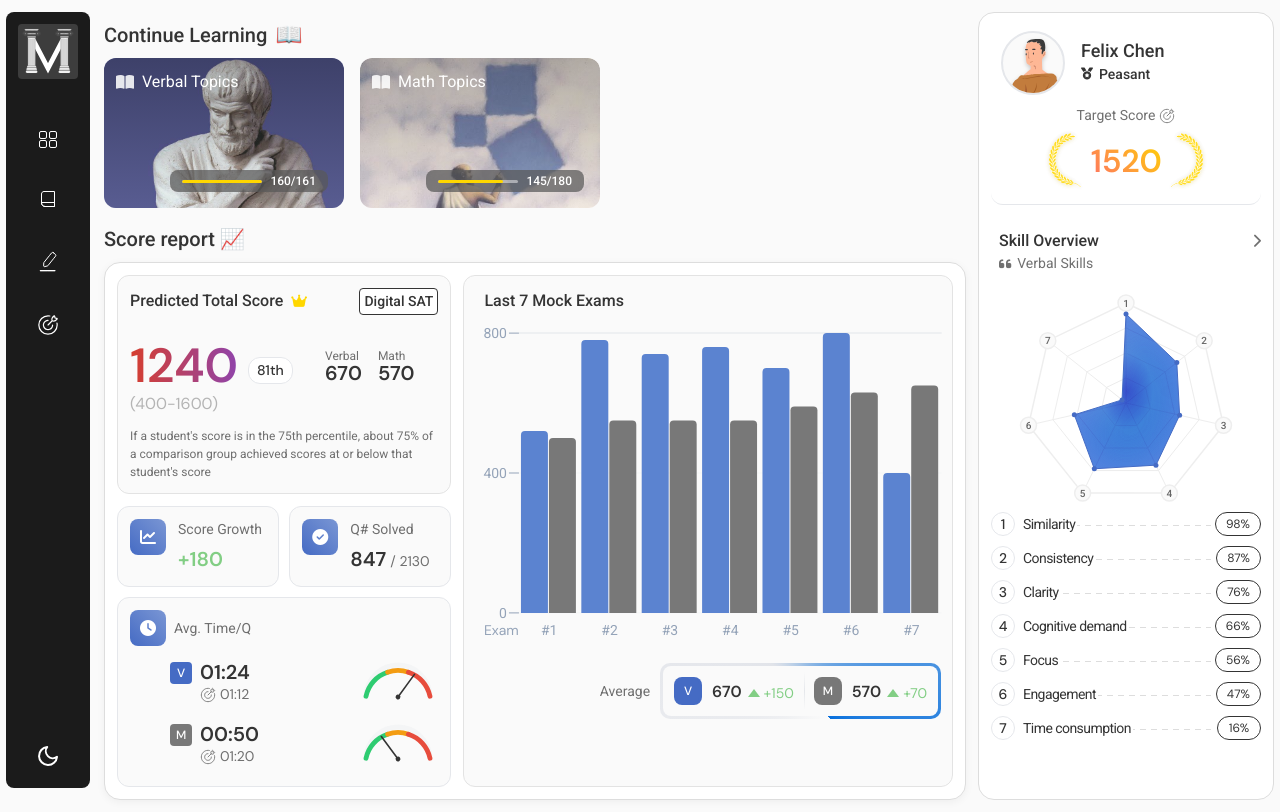
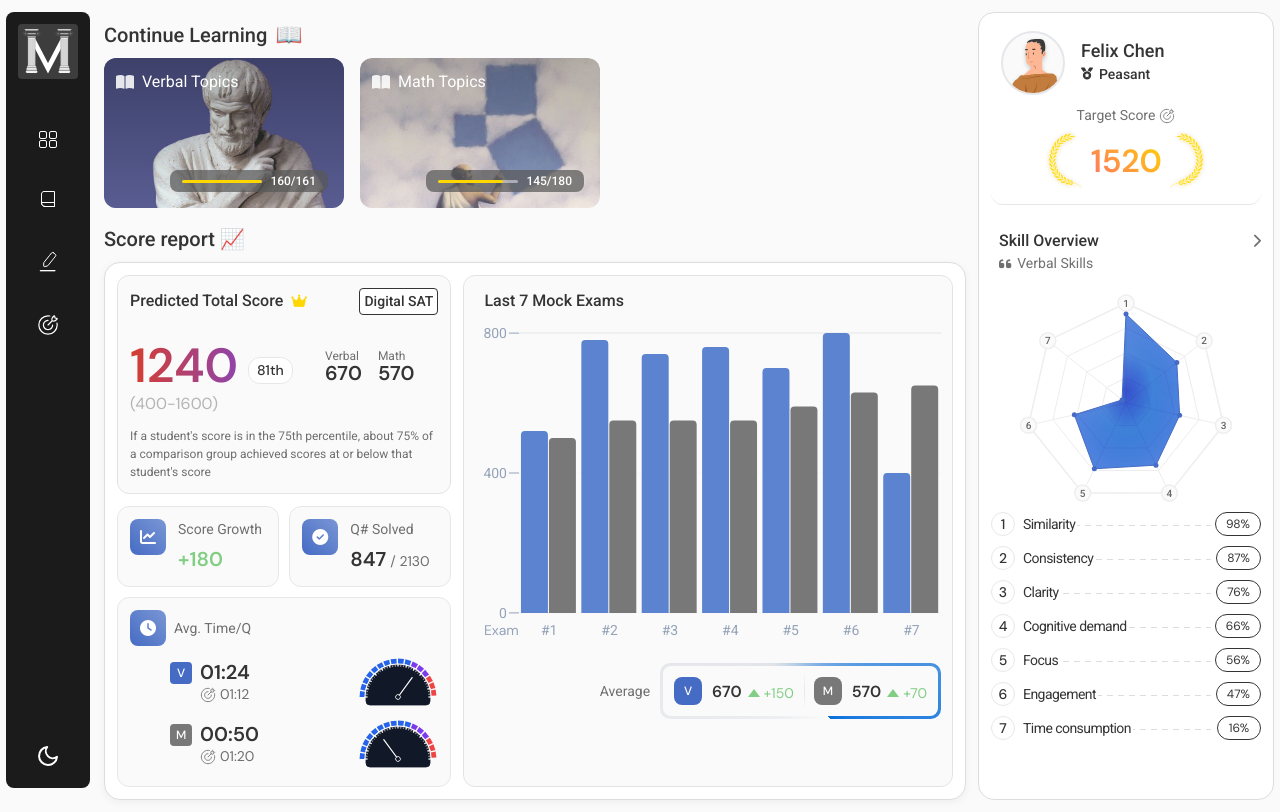
Before and after one commit to Orujhimaru/max_odyssey, a React (Vite) app: page /dashboard in a window 1280 px wide. Built offline with nearby package versions, Linux system fonts and the light colour scheme; sample sign-in values are in the browser's storage; a web font is replaced by a local one.

Commit message:
design: spedomter updated

```diff
--- a/src/components/SpeedometerIcon/SpeedometerIcon.jsx
+++ b/src/components/SpeedometerIcon/SpeedometerIcon.jsx
@@ -12,15 +12,15 @@ const SpeedometerIcon = React.memo(({ ratio }) => {
     const normalizedRatio = actualTime / TARGET_TIME; // 1.0 means on target
 
     // Map the ratio to an angle:
-    // ratio < 0.7 (fast) -> green section (-180 to -120)
-    // ratio 0.7-1.0 (good) -> yellow section (-120 to -60)
+    // ratio < 0.7 (fast) -> blue section (-180 to -120)
+    // ratio 0.7-1.0 (good) -> purple section (-120 to -60)
     // ratio > 1.0 (slow) -> red section (-60 to 0)
     let targetAngle;
     if (normalizedRatio <= 0.7) {
-      // Fast - green section
+      // Fast - blue section
       targetAngle = -180 + (normalizedRatio / 0.7) * 60;
     } else if (normalizedRatio <= 1.0) {
-      // On target - yellow section
+      // On target - purple section
       targetAngle = -120 + ((normalizedRatio - 0.7) / 0.3) * 60;
     } else {
       // Slow - red section
@@ -50,39 +50,92 @@ const SpeedometerIcon = React.memo(({ ratio }) => {
     return () => clearTimeout(timer);
   }, [ratio]);
 
+  // Generate tick marks
+  const createTickMarks = () => {
+    const ticks = [];
+    for (let i = 0; i <= 180; i += 5) {
+      const isLargeTick = i % 15 === 0;
+      const angle = i - 180;
+      const radian = (angle * Math.PI) / 180;
+      const outerRadius = isLargeTick ? 42 : 40;
+      const innerRadius = 38;
+
+      const x1 = 50 + innerRadius * Math.cos(radian);
+      const y1 = 50 + innerRadius * Math.sin(radian);
+      const x2 = 50 + outerRadius * Math.cos(radian);
+      const y2 = 50 + outerRadius * Math.sin(radian);
+
+      ticks.push(
+        <line
+          key={`tick-${i}`}
+          x1={x1}
+          y1={y1}
+          x2={x2}
+          y2={y2}
+          stroke="white"
+          strokeWidth={isLargeTick ? 1.5 : 0.8}
+        />
+      );
+    }
+    return ticks;
+  };
+
+  // Generate the segmented blocks around the perimeter
+  const createSegments = () => {
+    const segments = [];
+    const segmentCount = 16; // Reduced to 16 segments as requested
+    const segmentAngle = 180 / segmentCount;
+    const outerRadius = 48;
+    const innerRadius = 42;
+
+    for (let i = 0; i < segmentCount; i++) {
+      // Calculate color based on position
+      let color;
+      if (i < segmentCount * 0.6) {
+        color = "#2563EB"; // Blue for first 60%
+      } else if (i < segmentCount * 0.8) {
+        color = "#7C3AED"; // Purple for next 20%
+      } else {
+        color = "#EF4444"; // Red for last 20%
+      }
+
+      const startAngle = -180 + i * segmentAngle;
+      const endAngle = startAngle + segmentAngle * 0.8; // Leave smaller gaps between wider segments
+
+      const startRad = (startAngle * Math.PI) / 180;
+      const endRad = (endAngle * Math.PI) / 180;
+
+      const x1 = 50 + innerRadius * Math.cos(startRad);
+      const y1 = 50 + innerRadius * Math.sin(startRad);
+      const x2 = 50 + outerRadius * Math.cos(startRad);
+      const y2 = 50 + outerRadius * Math.sin(startRad);
+      const x3 = 50 + outerRadius * Math.cos(endRad);
+      const y3 = 50 + outerRadius * Math.sin(endRad);
+      const x4 = 50 + innerRadius * Math.cos(endRad);
+      const y4 = 50 + innerRadius * Math.sin(endRad);
+
+      const path = `M ${x1} ${y1} L ${x2} ${y2} L ${x3} ${y3} L ${x4} ${y4} Z`;
+
+      segments.push(<path key={`segment-${i}`} d={path} fill={color} />);
+    }
+    return segments;
+  };
+
   return (
     <svg viewBox="0 0 100 60" className="speedometer-icon">
-      {/* Background arc */}
+      {/* Complete semicircle background with the bottom part filled */}
       <path
-        d="M 10 50 A 40 40 0 0 1 90 50"
-        className="speedometer-bg"
-        fill="none"
-        strokeWidth="6"
-        strokeLinecap="round"
+        d="M 10 50 A 40 40 0 0 1 90 50 L 90 55 A 5 5 0 0 1 85 60 L 15 60 A 5 5 0 0 1 10 55 Z"
+        fill="#111827"
+        stroke="#111827"
+        strokeWidth="1"
       />
 
-      {/* Colored sections - perfect half circles */}
-      <path
-        d="M 10 49 A 40 40 0 0 1 37 19"
-        className="speed-section fast"
-        fill="none"
-        strokeWidth="6"
-        strokeLinecap="round"
-      />
-      <path
-        d="M 37 19 A 40 40 0 0 1 63 19"
-        className="speed-section okay"
-        fill="none"
-        strokeWidth="6"
-        strokeLinecap="round"
-      />
-      <path
-        d="M 63 19 A 40 40 0 0 1 90 49"
-        className="speed-section slow"
-        fill="none"
-        strokeWidth="6"
-        strokeLinecap="round"
-      />
+      {/* Segmented blocks around the perimeter */}
+      {createSegments()}
+
+      {/* Tick marks */}
+      {createTickMarks()}
 
       {/* Needle */}
       <g
@@ -93,11 +146,19 @@ const SpeedometerIcon = React.memo(({ ratio }) => {
           x1="50"
           y1="50"
           x2="50"
-          y2="15"
-          strokeWidth="2"
-          className="speedometer-needle"
+          y2="20"
+          stroke="white"
+          strokeWidth="1.5"
+          strokeLinecap="round"
         />
-        <circle cx="50" cy="50" r="3" className="speedometer-center" />
+        <circle
+          cx="50"
+          cy="50"
+          r="3"
+          fill="#111827"
+          stroke="white"
+          strokeWidth="1"
+        />
       </g>
     </svg>
   );
```
